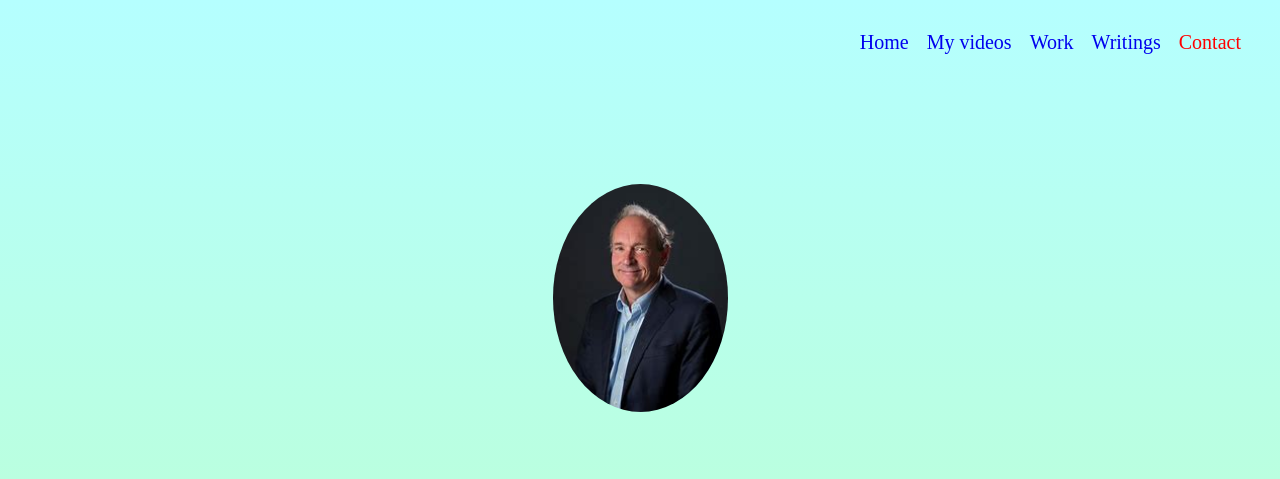
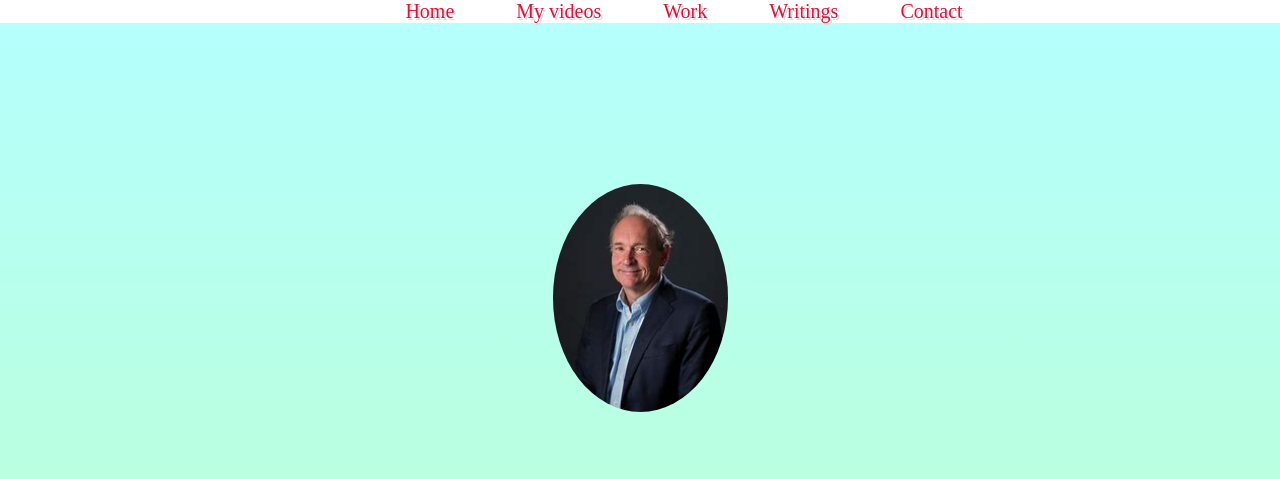
Before and after one commit to TriDag/MyBlog, a plain HTML site: page index.html in a window 1280 px wide. Shown: the top 479 px of the page. Drawn offline with Linux system fonts and the light colour scheme.

Commit message:
Add files via upload

```diff
--- a/index.html
+++ b/index.html
@@ -5,17 +5,20 @@
         Tim Berners-Lee
     </title>
     <link rel="stylesheet" href="style.css">
+    <link rel="stylesheet" href="https://cdnjs.cloudflare.com/ajax/libs/font-awesome/4.7.0/css/font-awesome.min.css">
     <link href="https://fonts.googleapis.com/css2?family=Cinzel+Decorative&display=swap" rel="stylesheet">
 </head>
 
 <body>
-    <ul class="menu">
-        <li class="links"><a href = "#welcome">Home</a></li>
-        <li class="links"><a href="#videos">My videos</a></li>
-        <li class="links"><a href="#work">Work</a></li>
-        <li class="links"><a href="#writings">Writings</a></li>
-        <li class="links">Contact</li>
-    </ul>
+    <center>
+        <ul class="menu">
+            <li class="links"><a href="#welcome">Home</a></li>
+            <li class="links"><a href="#videos">My videos</a></li>
+            <li class="links"><a href="#work">Work</a></li>
+            <li class="links"><a href="#writings">Writings</a></li>
+            <li class="links"><a href="#contact">Contact</a></li>
+        </ul>
+    </center>
     <section id="welcome">
         <div class="paralex-inner">
             <img id="img" src="download.jpg">
@@ -61,6 +64,18 @@
         <a class="article" href="https://webfoundation.org/2019/03/web-birthday-30" target="_blank">30 years on, what’s next ForTheWeb?</a><br>
         <a class="article" href="https://interestingengineering.com/how-did-tim-berners-lee-change-the-world-with-the-world-wide-web" target="_blank">How Did Tim Berners-Lee Change the World With the World Wide Web?</a>
     </section>
+    <section id = "contact">
+    <iframe src="https://www.google.com/maps/embed?pb=!1m18!1m12!1m3!1d3769.588348679755!2d72.88846041531366!3d19.125706755377234!2m3!1f0!2f0!3f0!3m2!1i1024!2i768!4f13.1!3m3!1m2!1s0x3be7c97f346053b7%3A0xacf72f56793d190a!2sWhitehat%20Education%20Technology%20Pvt.%20Ltd.!5e0!3m2!1sen!2sin!4v1611644159599!5m2!1sen!2sin" width="600" height="450" frameborder="0" style="border:0;" allowfullscreen="" aria-hidden="false" tabindex="0"></iframe>
+        <div class="contact_1">
+        <a href = "mailto:attu2311@gmail.com?Subject=Hello">
+            <i class="fa fa-envelope"></i>&nbsp;&nbsp;<h3>attu2311@gmail.com</h3>
+            </a><br><br>
+            <a href = "https://www.instagram.com/atishay2311/">
+            <i class="fa fa-instagram"></i>&nbsp;&nbsp;<h3>atishay2311</h3>
+            </a>
+        </div>
+    </section>
+
 </body>
 
 </html>
--- a/style.css
+++ b/style.css
@@ -1,6 +1,7 @@
 body {
     margin: 0;
     padding-top: 800px;
+    text-align: center;
 }
 
 #img {
@@ -34,25 +35,27 @@ body {
     list-style: none;
     font-family: inherit;
     position: fixed;
-    top: 10px;
-    right: 30px;
+    top: 0px;
     z-index: 10;
-    cursor: pointer;
+    width: 100%;
+    background: white;
+    margin-top: 0px;
 }
 
 .links {
-    float: left;
-    color: red;
-    padding-top: 5px;
-    padding-left: 9px;
-    padding-right: 9px;
-    padding-top: 5px;
+
+    padding-left: 33px;
+    padding-right: 25px;
     font-family: serif;
     font-size: 20px;
+    display: inline;
+
 }
 
 .links:hover {
     background-color: yellow;
+    font-size: 25px;
+    text-decoration: underline;
 }
 
 #bio {
@@ -80,8 +83,10 @@ p {
     margin: 8px auto;
 }
 
-a {
-    text-decoration: none;
+#writings a {
+    text-decoration: underline;
+    text-shadow: none;
+    color: blue;
 }
 
 html {
@@ -90,3 +95,18 @@ html {
 .article:hover{
     color: aquamarine;
 }
+a{
+    text-decoration: none;
+    color: crimson;
+    text-shadow: 2px 2px gainsboro;
+}
+#contact{
+    background: firebrick;
+}
+.contact_1 a{
+    color:white;
+    text-shadow: none;
+}
+.contact_1 h3{
+    display:inline;
+}
```
